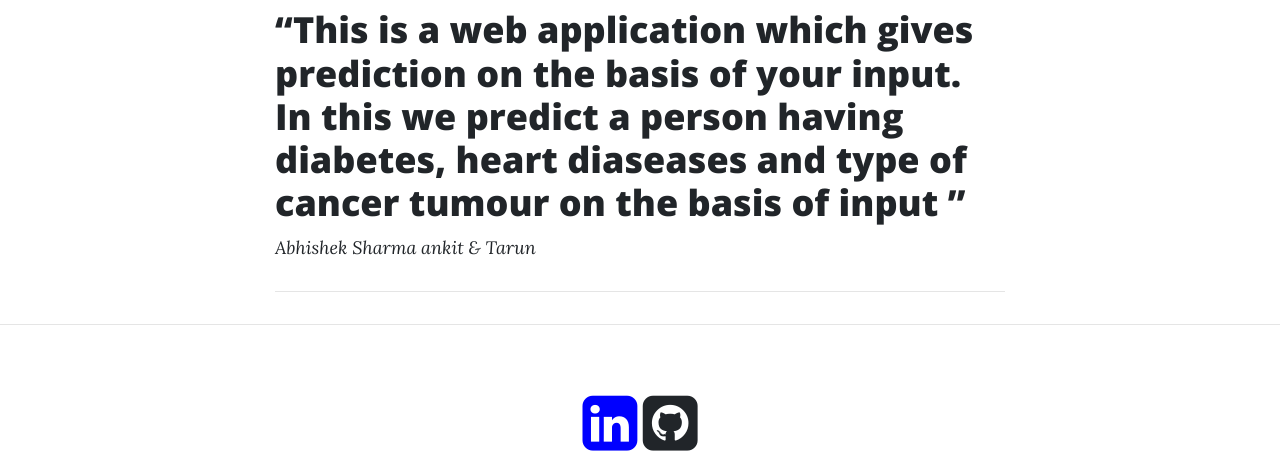
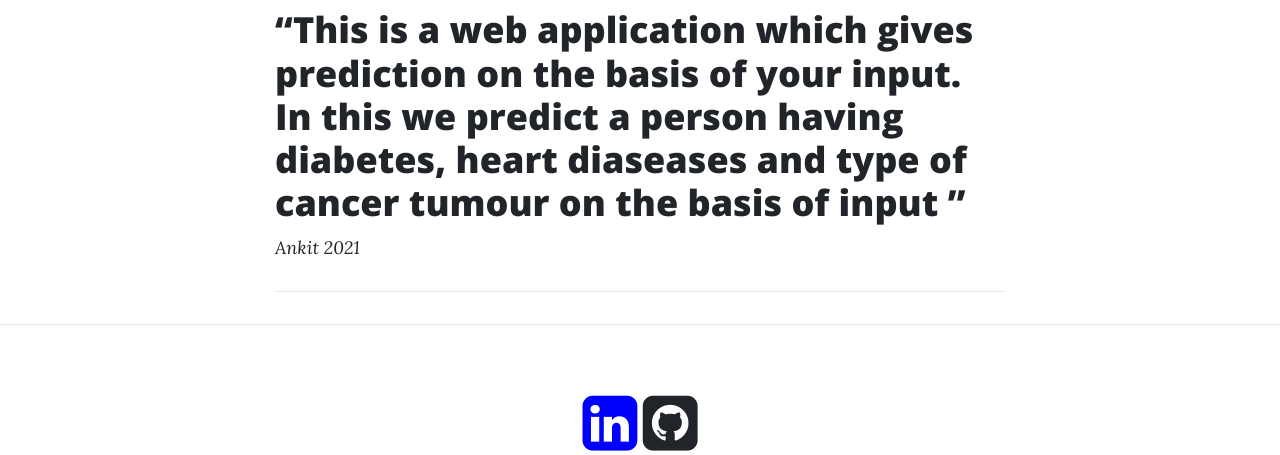
Before and after one commit to Ankit1374/healthmachine, a Flask app: page / in a window 1280 px wide. Shown: the part 604-1059 px from the top of the page. Run offline with Flask 2, Linux system fonts and the light colour scheme; parts of the project's set-up code (start-up, migrations or seed data) failed here and were passed over; some libraries are stand-ins or nearby versions.

Commit message:
Update index.html

```diff
--- a/templates/index.html
+++ b/templates/index.html
@@ -27,7 +27,7 @@
               </h2>
             </a>
             <p class="post-meta">
-              <a href="#">Abhishek Sharma ankit & Tarun</a>
+              <a href="#">Ankit 2021</a>
             </p>
           </div>
           <hr>
```
